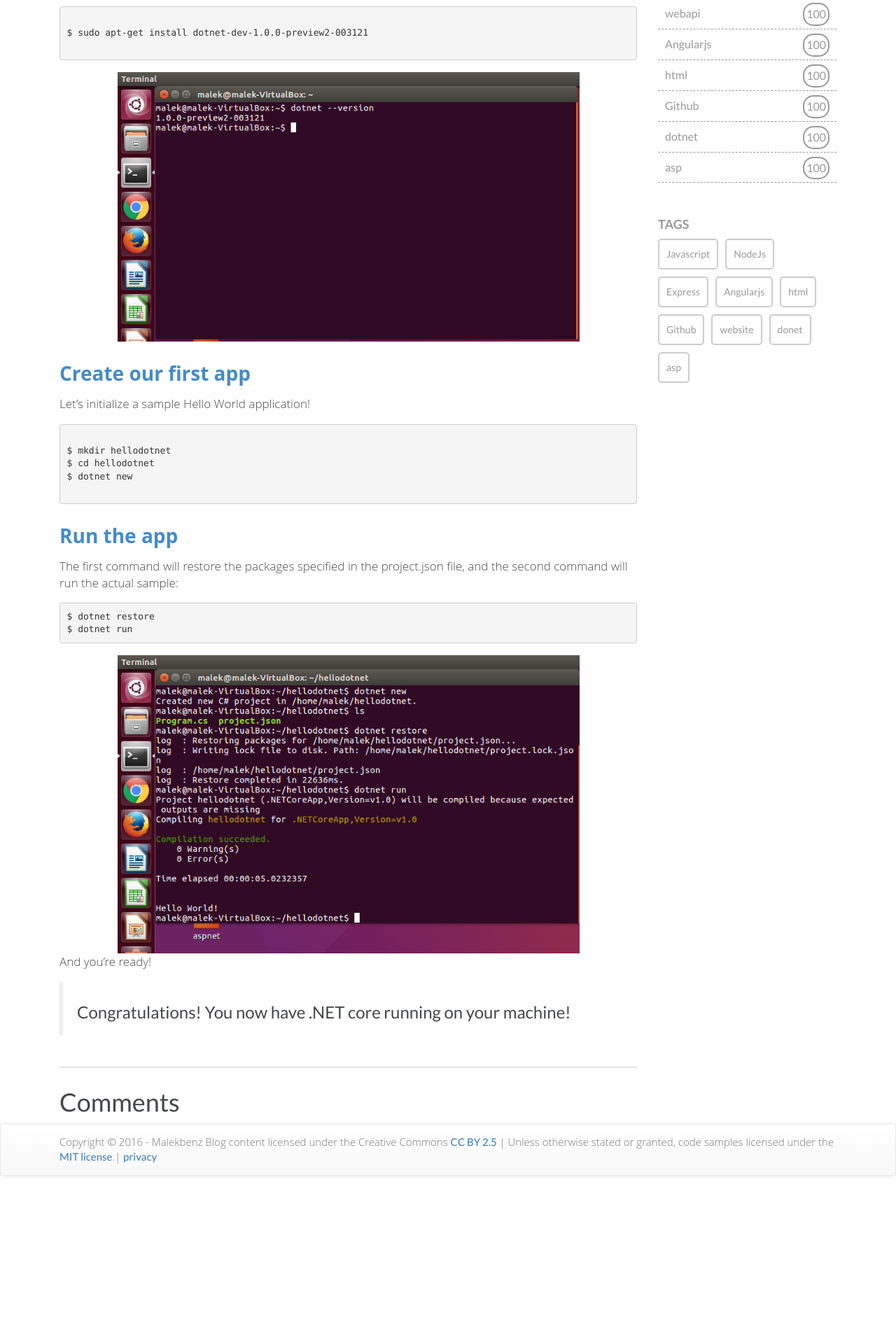
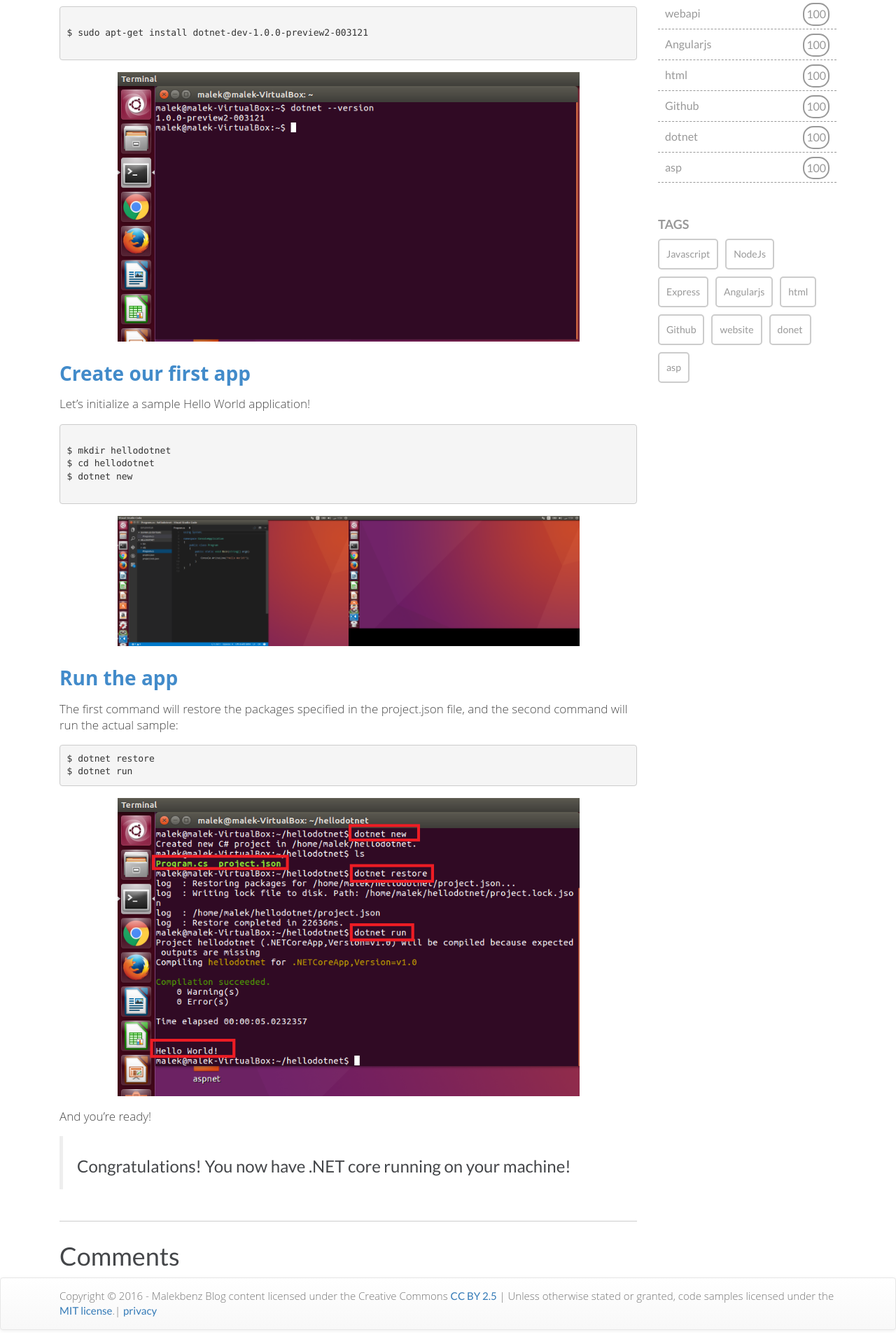
Before and after one commit to malekbenz/malekbenz, a Jekyll site: the page built from _posts/2016-08-01-Install-dotnet-core-linux.md, in a window 1280 px wide. Shown: the part 1161-3081 px from the top of the page at 70% size. Built offline with Jekyll 4.4.1, drawn with Linux system fonts in a browser that asks for light colours; nearby versions of some CDN libraries; comment, search, counter and statistics services are not loaded; before the commit the page ends 2861 px from its top, so only the background shows below that.

Commit message:
dotnet core post

````diff
--- a/_posts/2016-08-01-Install-dotnet-core-linux.md
+++ b/_posts/2016-08-01-Install-dotnet-core-linux.md
@@ -40,6 +40,7 @@ $ sudo apt-get install dotnet-dev-1.0.0-preview2-003121
 
 ```
 ![CMD](/images/dotnet/version.png){:class="img-responsive" :max-width="80%"}
+
 ## Create our first app
 
 Let's initialize a sample Hello World application!
@@ -52,6 +53,8 @@ $ dotnet new
 
 ```
 
+![CMD](/images/dotnet/hellodotnet.png){:class="img-responsive" :max-width="80%"}
+
 ## Run the app
 
 The first command will restore the packages specified in the project.json file, and the second command will run the actual sample:
@@ -61,6 +64,7 @@ $ dotnet restore
 $ dotnet run
 ```
 ![CMD](/images/dotnet/run.png){:class="img-responsive" :max-width="80%"}
+
 And you're ready!
 
 
````
Also changed, not shown: images/dotnet/hellodotnet.png (added), images/dotnet/run.png.
